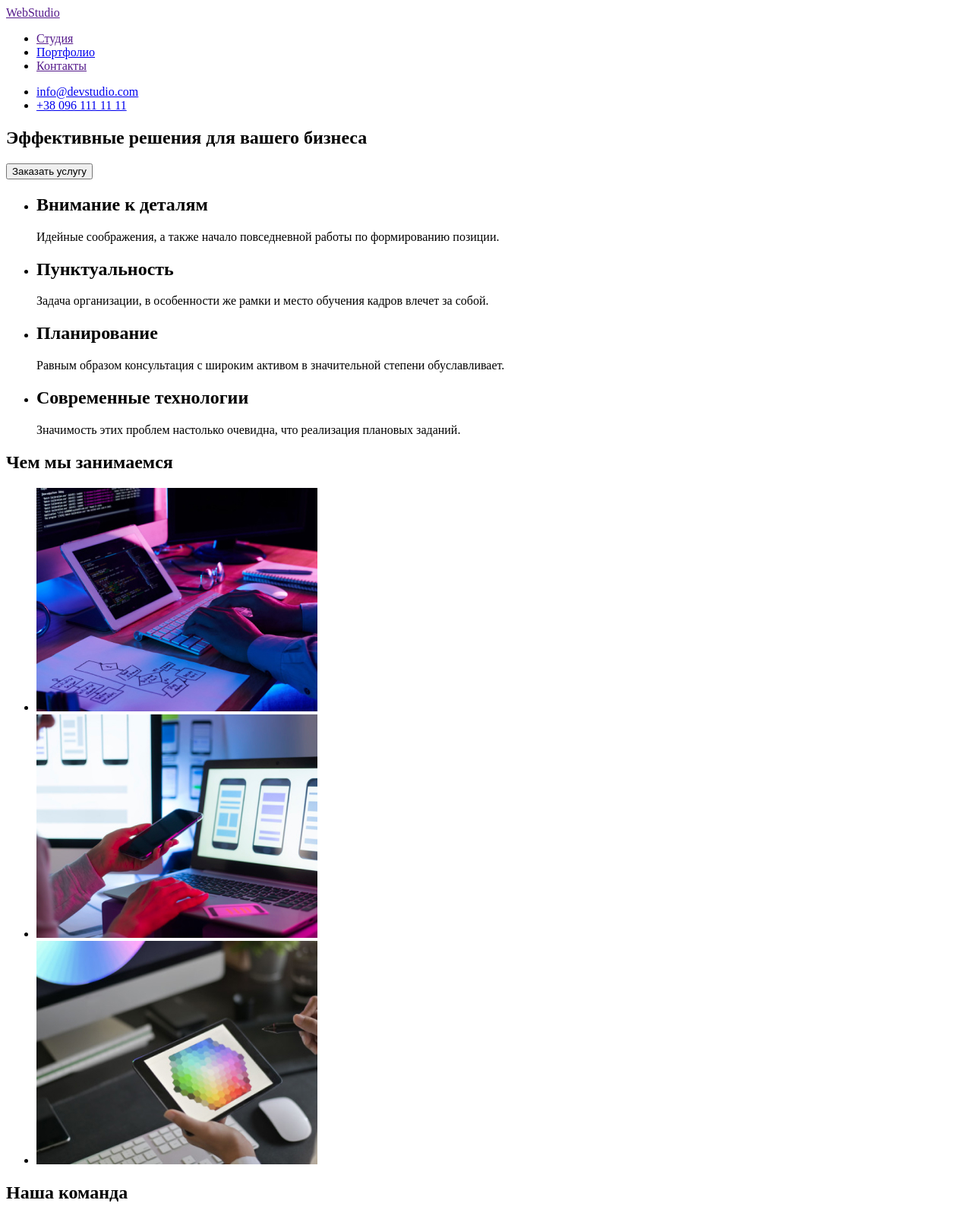
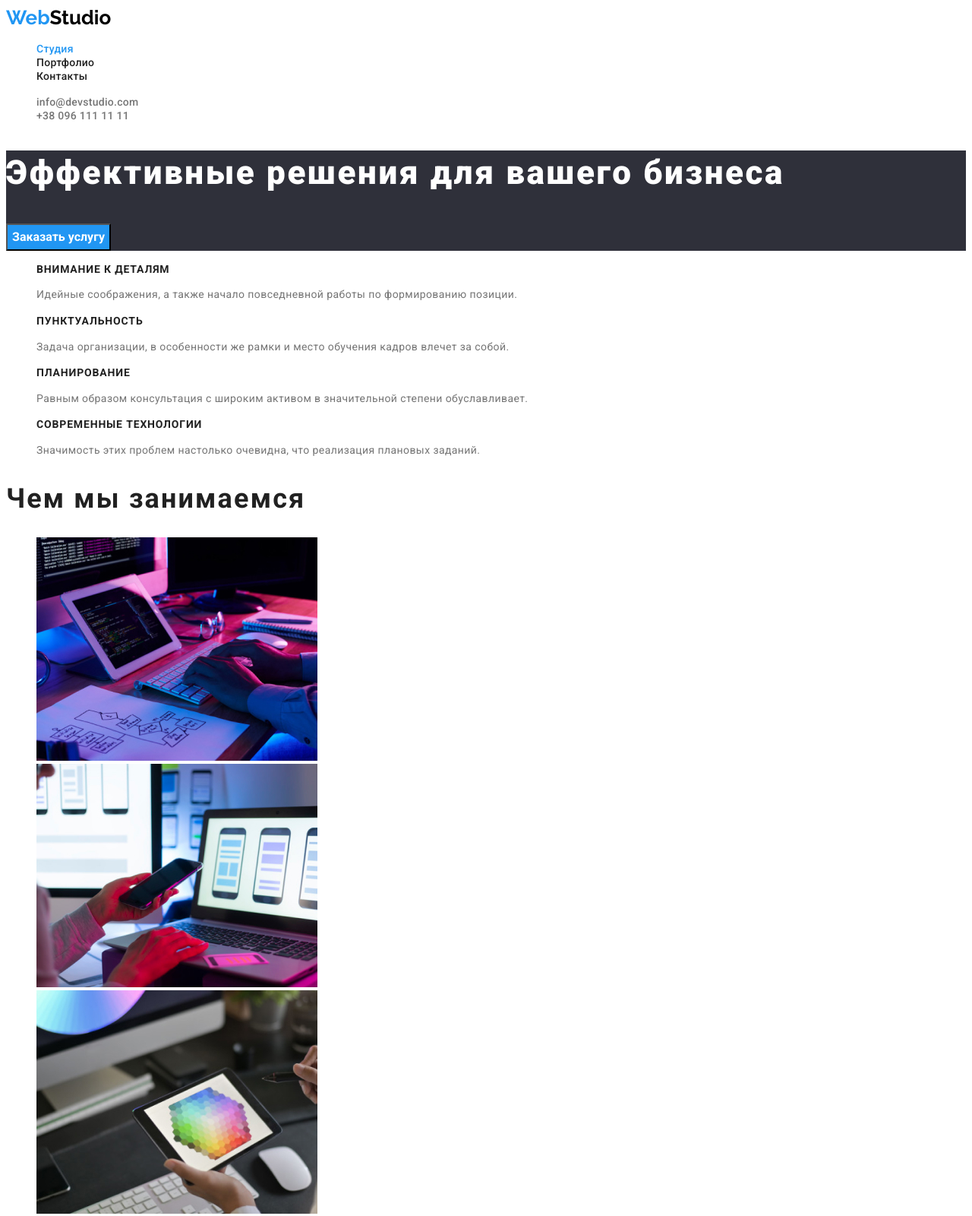
Before and after one commit to MaxEvteev/goit-markup-hw-02, a plain HTML site: page index.html in a window 1280 px wide. Shown: the top 1600 px of the page at 76% size. Drawn offline with Linux system fonts and the light colour scheme.

Commit message:
Finish job

```diff
--- a/css/styles.css
+++ b/css/styles.css
@@ -77,6 +77,16 @@ ul {
   line-height: 2;
   letter-spacing: 0.06em;
 }
+
+.properties-section-title {
+  color: var(--title-text-color);
+  font-family: Roboto;
+  font-weight: bold;
+  font-size: 14px;
+  line-height: 1.17;
+  letter-spacing: 0.06em;
+}
+
 .portfolio-card-subtitle {
   color: var(--subtitle-text-color);
   font-family: Roboto;
@@ -84,6 +94,15 @@ ul {
   line-height: 1.9;
   letter-spacing: 0.03em;
 }
+
+.properties-section-text {
+  color: var(--subtitle-text-color);
+  font-family: Roboto;
+  font-size: 14px;
+  line-height: 1.7;
+  letter-spacing: 0.03em;
+}
+
 .portfolio a {
   text-decoration: none;
 }
@@ -112,9 +131,9 @@ ul {
   color: #ffffff;
   background-color: var(--accent-color);
   font-family: Roboto;
-  font-weight: 500;
+  font-weight: 700;
   font-size: 16px;
-  line-height: 1.62;
+  line-height: 1.87;
   cursor: pointer;
 }
 
@@ -146,3 +165,51 @@ ul {
   line-height: 1.7;
   letter-spacing: 0.03em;
 }
+
+.hero-section {
+  background-color: var(--footer-backgrownd);
+}
+
+.hero-hover {
+  color: #ffffff;
+  font-family: Roboto;
+  font-style: normal;
+  font-weight: 900;
+  font-size: 44px;
+  line-height: 1.36;
+  letter-spacing: 0.06em;
+}
+
+.info-hover {
+  color: var(--title-text-color);
+  font-family: Roboto;
+  font-style: normal;
+  font-weight: 700;
+  font-size: 36px;
+  line-height: 1.17;
+  letter-spacing: 0.06em;
+}
+
+.our-team {
+  background-color: #f5f4fa;
+}
+
+.name-title {
+  color: var(--title-text-color);
+  font-family: Roboto;
+  font-style: normal;
+  font-weight: 500;
+  font-size: 16px;
+  line-height: 1.9;
+  letter-spacing: 0.03em;
+}
+
+.profession {
+  color: var(--subtitle-text-color);
+  font-family: Roboto;
+  font-style: normal;
+  font-weight: normal;
+  font-size: 16px;
+  line-height: 1.9;
+  letter-spacing: 0.03em;
+}
--- a/index.html
+++ b/index.html
@@ -5,64 +5,69 @@
     <meta http-equiv="X-UA-Compatible" content="IE=edge" />
     <meta name="viewport" content="width=device-width, initial-scale=1.0" />
     <title>Document</title>
+    <link
+      href="https://fonts.googleapis.com/css2?family=Raleway:wght@700&family=Roboto:wght@400;500;700;900&display=swap"
+      rel="stylesheet"
+    />
+    <link rel="stylesheet" href="./css/styles.css" />
   </head>
   <body>
-    <header>
+    <header class="page-header">
       <nav>
-        <a href="">WebStudio</a>
+        <a href="" class="logo"><span class="accent">Web</span>Studio</a>
 
-        <ul>
-          <li><a href="">Студия</a></li>
-          <li><a href="./portfolio.html">Портфолио</a></li>
-          <li><a href="">Контакты</a></li>
+        <ul class="site-nav">
+          <li><a href="" class="link current">Студия</a></li>
+          <li><a href="./portfolio.html" class="link">Портфолио</a></li>
+          <li><a href="" class="link">Контакты</a></li>
         </ul>
       </nav>
-      <ul>
+      <ul class="contacts-nav">
         <li><a href="mailto:info@devstudio.com">info@devstudio.com</a></li>
         <li><a href="tel:+380961111111">+38 096 111 11 11</a></li>
       </ul>
     </header>
     <main>
       <div>
-        <section>
-          <h1>Эффективные решения для вашего бизнеса</h1>
-          <button type="button">Заказать услугу</button>
+        <section class="hero-section">
+          <h1 class="hero-hover">Эффективные решения для вашего бизнеса</h1>
+          <button type="button" class="button-primary">Заказать услугу</button>
         </section>
       </div>
-      <section>
+      <section class="properties-section">
         <ul>
           <li>
-            <h2>Внимание к деталям</h2>
-            <p>
+            <h2 class="properties-section-title">ВНИМАНИЕ К ДЕТАЛЯМ</h2>
+            <p class="properties-section-text">
               Идейные соображения, а также начало повседневной работы по
               формированию позиции.
             </p>
           </li>
           <li>
-            <h2>Пунктуальность</h2>
-            <p>
+            <h2 class="properties-section-title">ПУНКТУАЛЬНОСТЬ</h2>
+            <p class="properties-section-text">
               Задача организации, в особенности же рамки и место обучения кадров
               влечет за собой.
             </p>
           </li>
           <li>
-            <h2>Планирование</h2>
-            <p>
+            <h2 class="properties-section-title">ПЛАНИРОВАНИЕ</h2>
+            <p class="properties-section-text">
               Равным образом консультация с широким активом в значительной
               степени обуславливает.
             </p>
           </li>
           <li>
-            <h2>Современные технологии</h2>
-            <p>
+            <h2 class="properties-section-title">СОВРЕМЕННЫЕ ТЕХНОЛОГИИ</h2>
+            <p class="properties-section-text">
               Значимость этих проблем настолько очевидна, что реализация
               плановых заданий.
             </p>
           </li>
         </ul>
       </section>
-      <section>
-        <h2>Чем мы занимаемся</h2>
+      <section class="what-we-do">
+        <h2 class="info-hover">Чем мы занимаемся</h2>
         <ul>
           <li>
             <img
@@ -90,8 +95,8 @@
           </li>
         </ul>
       </section>
-      <section>
-        <h2>Наша команда</h2>
+      <section class="our-team">
+        <h2 class="info-hover">Наша команда</h2>
         <ul>
           <li>
             <figure>
@@ -102,8 +107,8 @@
                 height="260"
               />
               <figcaption>
-                <h3>Игорь Демьяненко</h3>
-                <p>Product Designer</p>
+                <h3 class="name-title">Игорь Демьяненко</h3>
+                <p class="profession">Product Designer</p>
               </figcaption>
             </figure>
           </li>
@@ -116,8 +121,8 @@
                 height="260"
               />
               <figcaption>
-                <h3>Ольга Репина</h3>
-                <p>Frontend Developer</p>
+                <h3 class="name-title">Ольга Репина</h3>
+                <p class="profession">Frontend Developer</p>
               </figcaption>
             </figure>
           </li>
@@ -130,8 +135,8 @@
                 height="260"
               />
               <figcaption>
-                <h3>Николай Тарасов</h3>
-                <p>Marketing</p>
+                <h3 class="name-title">Николай Тарасов</h3>
+                <p class="profession">Marketing</p>
               </figcaption>
             </figure>
           </li>
@@ -144,25 +149,31 @@
                 height="260"
               />
               <figcaption>
-                <h3>Михаил Ермаков</h3>
-                <p>UI Designer</p>
+                <h3 class="name-title">Михаил Ермаков</h3>
+                <p class="profession">UI Designer</p>
               </figcaption>
             </figure>
           </li>
         </ul>
       </section>
     </main>
-    <footer>
-      <a href="">WebStudio</a>
+    <footer class="page-footer">
+      <a href="" class="logo"><span class="accent">Web</span>Studio</a>
 
-      <address>
+      <address class="text">
         <p>г. Киев, пр-т Леси Украинки, 26</p>
       </address>
 
-      <ul>
-        <li><a href="mailto:info@example.com">info@example.com</a></li>
+      <ul class="contacts-nav">
+        <li>
+          <a class="nav-link" href="mailto:info@example.com"
+            >info@example.com</a
+          >
+        </li>
 
-        <li><a href="tel:+380961111111">+38 099 111 11 11</a></li>
+        <li>
+          <a class="nav-link" href="tel:+380961111111">+38 099 111 11 11</a>
+        </li>
       </ul>
     </footer>
   </body>
```
Also changed, not shown: portfolio.html (+1 -1 lines).
